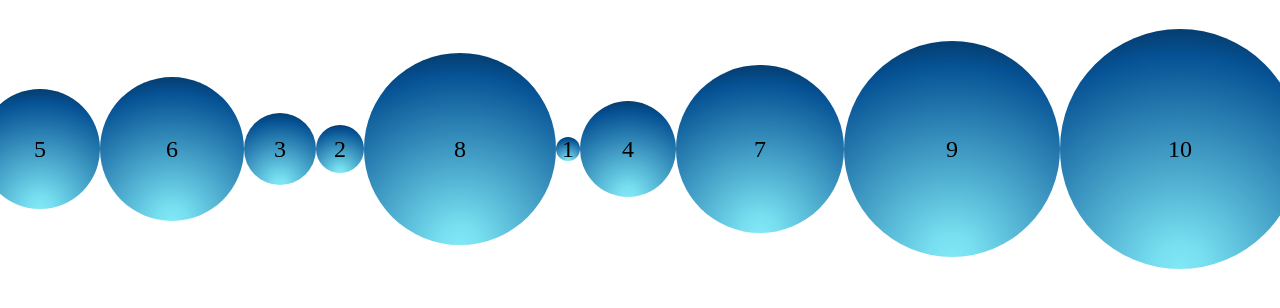
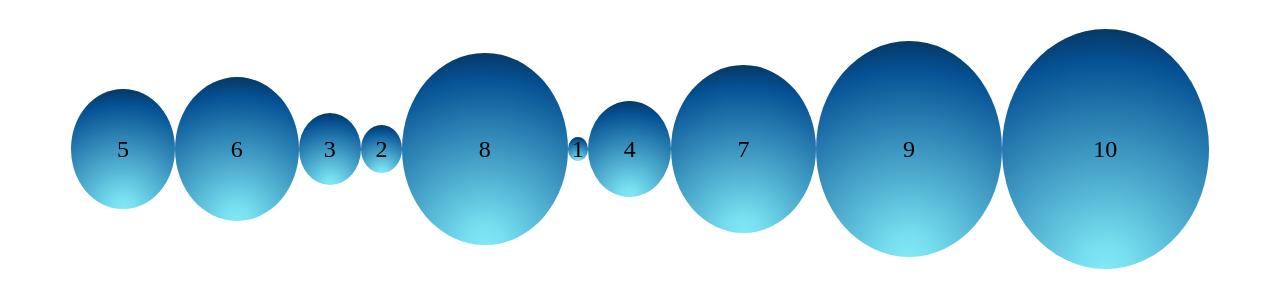
Before and after one commit to SQLMD/project.visualize-sorting-algorithms, a website with bundled scripts: page index.html in a window 1280 px wide. Shown: the part 90-398 px from the top of the page. Built offline with nearby package versions, Linux system fonts and the light colour scheme.

Commit message:
MVP Working with some minor tweaks

```diff
--- a/public/bundle.js
+++ b/public/bundle.js
@@ -98,6 +98,8 @@
         bubble.textContent = bubbleList[index];
       });
 
+      //bubbles[0].style.borderBottom = "3 black solid";
+
       for (let i = 0; i < bubbleList.length; i++) {
         setTimeout(function() {
           for (let j = 0; j < bubbleList.length; j++) {
@@ -118,7 +120,7 @@
         }, 5200 * i);
       }
 
-      //result.innerText = sort.sortedArray;
+      // result.innerText = sort.sortedArray;
 
       /***/
     },
@@ -197,7 +199,7 @@
       // module
       exports.push([
         module.i,
-        "body {\n  background-color: white;\n  text-align: center;\n  font-size: 1.5em;\n}\n\nmain {\n  display: flex;\n  justify-content: center;\n}\n\n#list {\n  display: flex;\n  justify-content: space-around;\n  align-items: center;\n}\n\nbubble {\n  background: white;\n  border-radius: 50%;\n\n  margin: 0;\n  display: flex;\n  flex-direction: column;\n  justify-content: center;\n  background: radial-gradient(\n    circle at bottom,\n    #81e8f6,\n    #76deef 10%,\n    #055194 80%,\n    #062745 100%\n  );\n}\n",
+        "body {\n  background-color: white;\n  text-align: center;\n  font-size: 1.5em;\n}\n\nmain {\n  display: flex;\n  flex-direction: column;\n  align-items: center;\n}\n\n#list {\n  display: flex;\n  justify-content: space-around;\n  align-items: center;\n  width: 90%;\n}\n\n#one {\n  border: 5 solid black;\n}\n\nbubble {\n  background: white;\n  border-radius: 50%;\n\n  margin: 0;\n  display: flex;\n  flex-direction: column;\n  justify-content: center;\n  background: radial-gradient(\n    circle at bottom,\n    #81e8f6,\n    #76deef 10%,\n    #055194 80%,\n    #062745 100%\n  );\n}\n",
         "",
       ]);
 
--- a/src/index.css
+++ b/src/index.css
@@ -6,13 +6,19 @@ body {
 
 main {
   display: flex;
-  justify-content: center;
+  flex-direction: column;
+  align-items: center;
 }
 
 #list {
   display: flex;
   justify-content: space-around;
   align-items: center;
+  width: 90%;
+}
+
+#one {
+  border: 5 solid black;
 }
 
 bubble {
--- a/src/index.js
+++ b/src/index.js
@@ -21,6 +21,8 @@ bubbles.forEach((bubble, index) => {
   bubble.textContent = bubbleList[index];
 });
 
+//bubbles[0].style.borderBottom = "3 black solid";
+
 for (let i = 0; i < bubbleList.length; i++) {
   setTimeout(function() {
     for (let j = 0; j < bubbleList.length; j++) {
@@ -41,4 +43,4 @@ for (let i = 0; i < bubbleList.length; i++) {
   }, 5200 * i);
 }
 
-//result.innerText = sort.sortedArray;
+// result.innerText = sort.sortedArray;
```
Also changed, not shown: index.html (+1 -0 lines).
